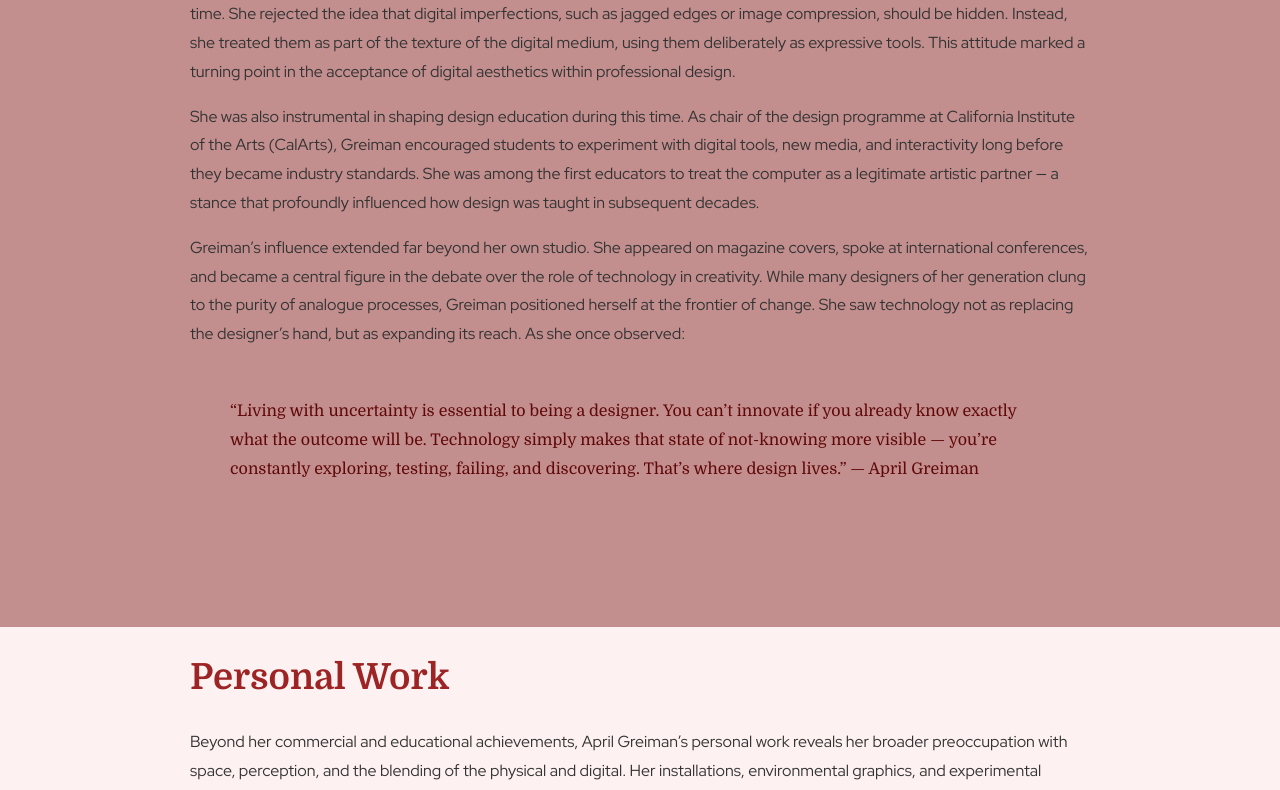
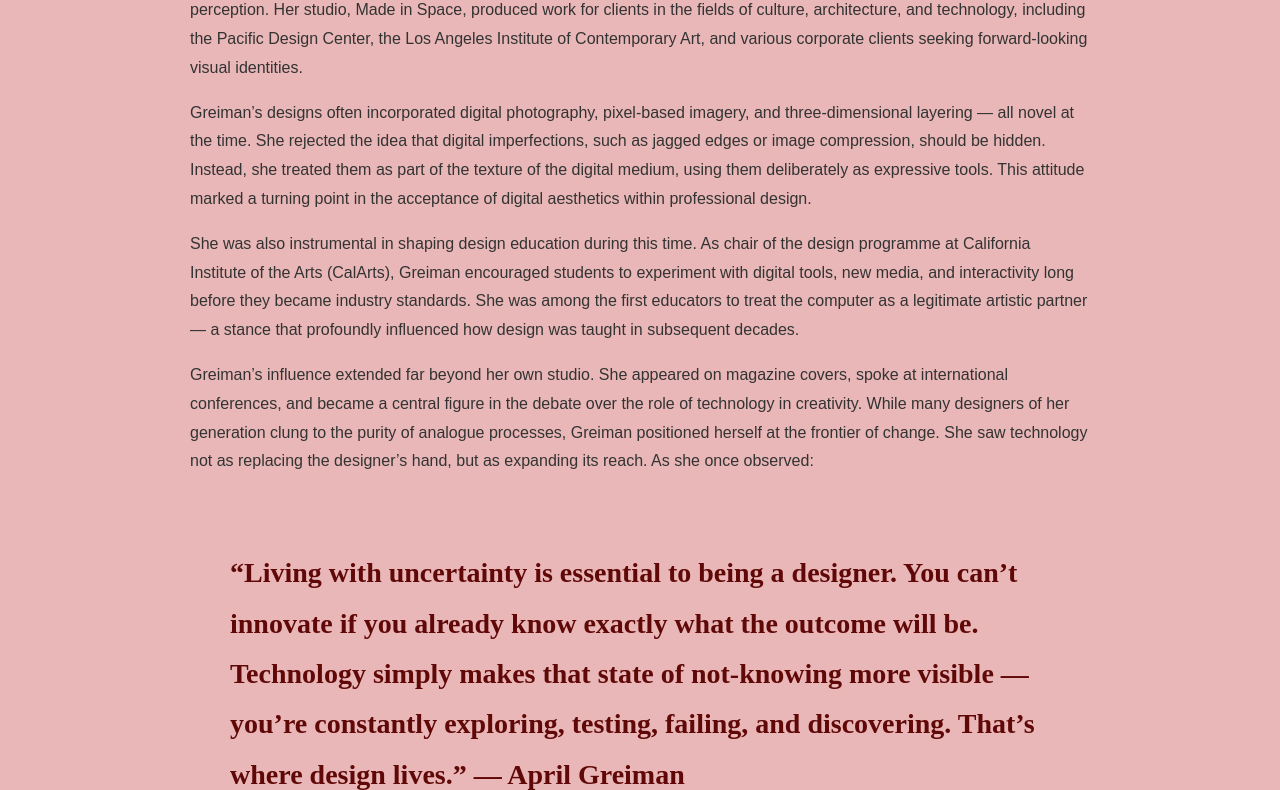
Before and after one commit to Jessica-Millar/women_in_design, a plain HTML site: page index3.html in a window 1280 px wide. Shown: the part 2010-2800 px from the top of the page. Drawn offline with Linux system fonts and the light colour scheme.

Commit message:
Update style.css

```diff
--- a/css/style.css
+++ b/css/style.css
@@ -1,7 +1,7 @@
 body {
 background-color: #fdf1f1;
 color: #333;
-font-family: "Red Hat Display", sans-serif;
+  font-family: "Afacad Flux", sans-serif;
 }
 
 section, header {
@@ -12,7 +12,7 @@ margin-bottom: 6rem;
 }
 
 h1, h2, blockquote {
-  font-family: "Domine", serif;
+    font-family: "Corben", serif;
   color: #9C2424;
 }
 
@@ -37,6 +37,8 @@ blockquote {
     color: #600808;
     padding-top: 1rem;
     hanging-punctuation: first;
+    font-weight: bold;
+    font-size: 1.75rem;
 }
 
 /*-- CSS DONE IN WEEK 10 --*/
@@ -48,11 +50,12 @@ padding: 20px;
 display: flex;
 justify-content: space-between;
 align-items: center;
+font-size: 1.25rem;
 }
 
 #logo {
-    font-family: "Domine", serif;
-    font-size: 2.5rem;
+      font-family: "Corben", serif;
+    font-size: 2.75rem;
     color: #ffffff;
     font-weight: bold;
     padding-left: 35px;
@@ -103,7 +106,7 @@ footer {
 }
 
 .professional{
-background-color: #c28e8e;
+background-color: #e9b7b7;
 padding: 3rem;
 
 }
```
